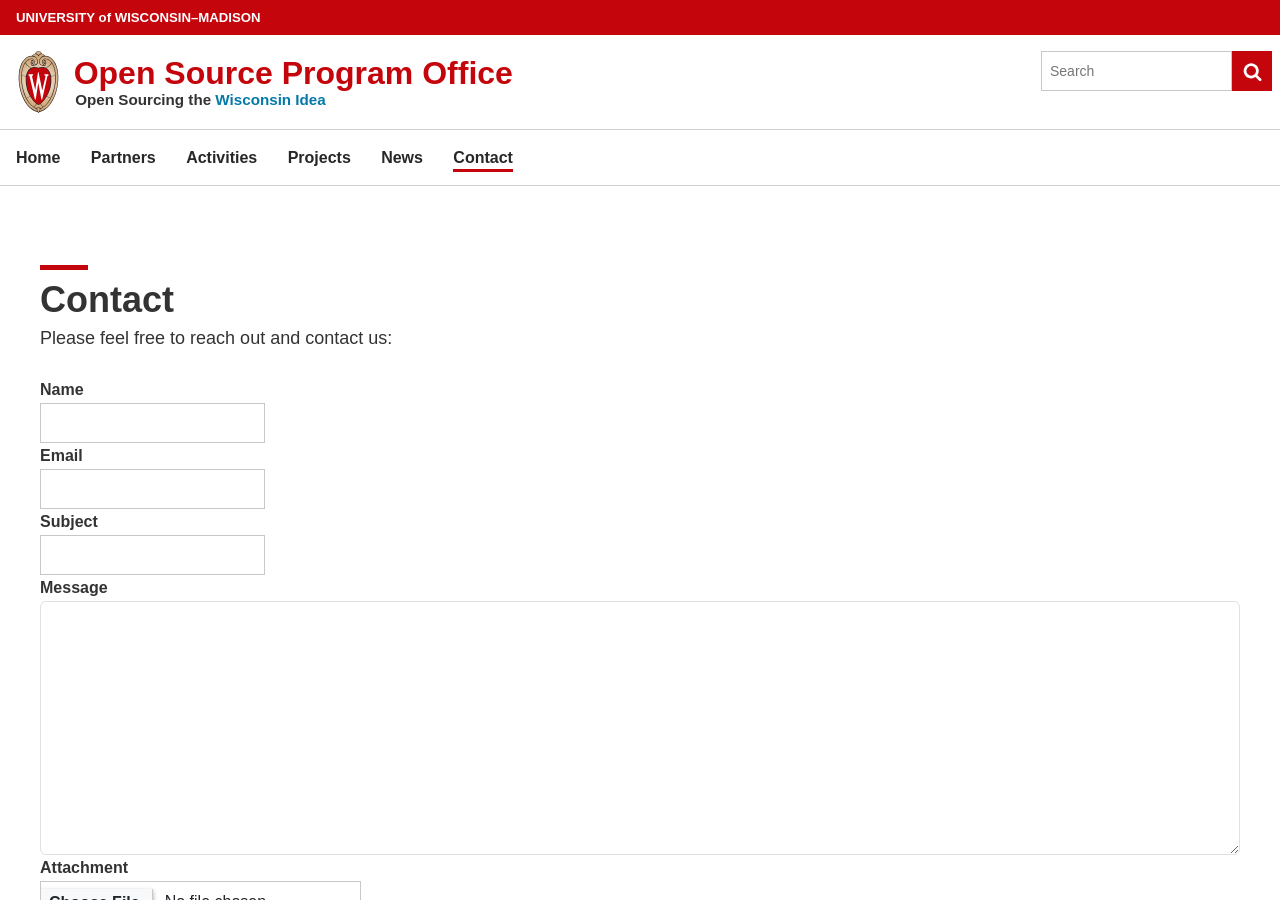
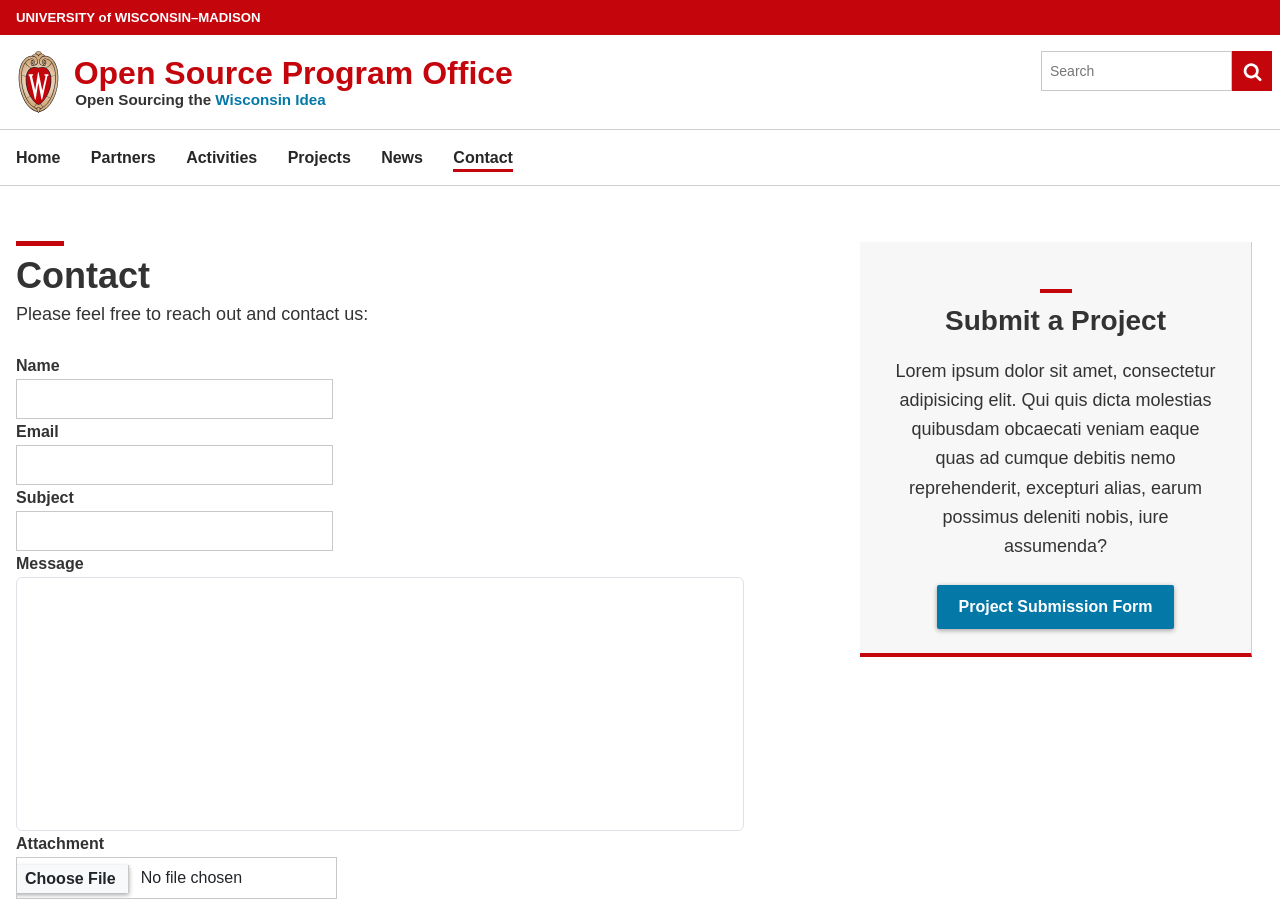
Before and after one commit to UW-Madison-DSI/ospo.wisc.edu-version-1.0, a Jekyll site: the page built from contact.html, in a window 1280 px wide and 900 px high. Built offline with Jekyll 4.4.1, drawn with Linux system fonts in a browser that asks for light colours; some web fonts are replaced.

Commit message:
Resolved a problem regarding the textarea
Resolved the problem where the textarea collapses when clicked, the grammarly extension collapses the text area upon clicking it.

I used data-enable-grammarly and made it equal to false.

```diff
--- a/contact.html
+++ b/contact.html
@@ -11,8 +11,8 @@
     <script type="text/javascript" src="library/jquery/jquery-3.6.0.js"></script>
 </head>
 <body>
-    <div class="d-flex flex-wrap justify-content-around p-4">
-        <div class="col-12">
+    <div class="d-flex flex-wrap justify-content-between">
+        <div class="col-md-7 col-12">
             <div class="flex-col">
                 <h1 class="uw-mini-bar">Contact</h1>
                     <p>Please feel free to reach out and contact us:</p>
@@ -20,35 +20,35 @@
                             <div class="name form-group">
                                 <label class="required control-label"><i class="fa fa-font"></i>Name</label>
                                 <div class="controls">
-                                    <input type="text" class="required form-control" />
+                                    <input type="text" size="30" class="required form-control" />
                                 </div>
                             </div>
 
                             <div class="username form-group" style="display:none">
                                 <label class="control-label"><i class="fa fa-keyboard"></i>Username</label>
                                 <div class="controls">
-                                    <input type="text" class="form-control" />
+                                    <input type="text" size="30" class="form-control" />
                                 </div>
                             </div>
 
                             <div class="email form-group">
                                 <label class="control-label"><i class="fa fa-envelope"></i>Email</label>
                                 <div class="controls">
-                                    <input type="email" class="form-control" />
+                                    <input type="email" size="30" class="form-control" />
                                 </div>
                             </div>
 
                             <div class="subject form-group">
                                 <label class="control-label"><i class="fa fa-info-circle"></i>Subject</label>
                                 <div class="controls">
-                                    <input type="text" class="form-control" />
+                                    <input type="text" size="30" class="form-control" />
                                 </div>
                             </div>
 
                             <div class="message wide form-group">
                                 <label class="required control-label"><i class="fa fa-quote-left"></i>Message</label>
                                 <div class="controls">
-                                    <textarea class="required form-control" rows="10"></textarea>
+                                    <textarea style="resize: none;" class="required form-control" data-enable-grammarly="false" rows="10"></textarea>
                                 </div>
                             </div>
 
@@ -183,7 +183,6 @@
             </div>
         </div>
 
-<!--
         <div class="col-md-4 col-sm-12">
             <div class="container text-center">
                 <div class="mt-4 uw-content-box">
@@ -195,7 +194,7 @@
                 </div>
             </div>
         </div>
--->
+
     </div>
 </body>
 </html>
```
